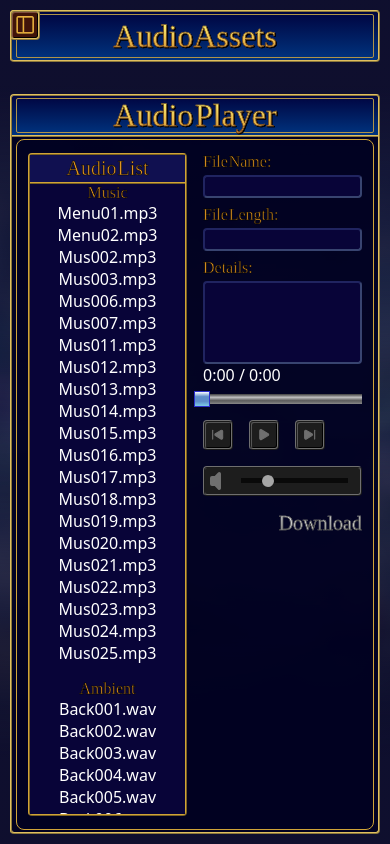
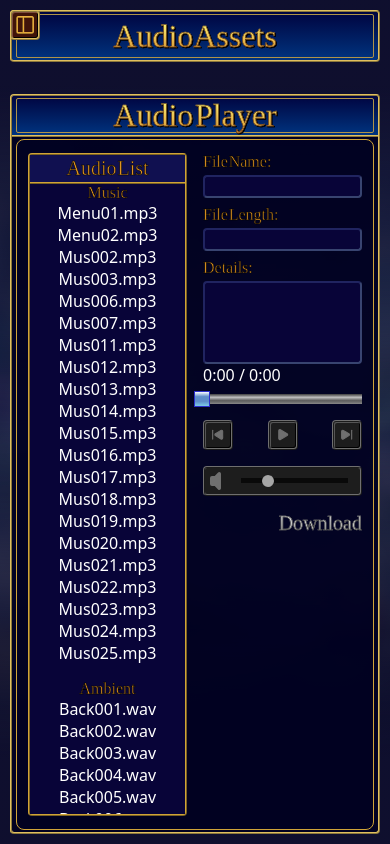
Before and after one commit to MGSimard/myth-war-archive-v2, a React (Vite) app: page /assets/audio in a window 390 px wide. Built offline with nearby package versions, Linux system fonts and the light colour scheme; a web font is replaced by a local one.

Commit message:
Responsive hacks

```diff
--- a/src/_styles/global.css
+++ b/src/_styles/global.css
@@ -999,6 +999,7 @@ textarea[readonly] {
 #controls-bottom {
   display: flex;
   align-items: center;
+  justify-content: space-between;
   gap: 1.6rem;
   flex-wrap: wrap;
 }
@@ -1019,13 +1020,13 @@ textarea[readonly] {
   }
 }
 #volume-control {
+  flex-grow: 2;
   display: flex;
   align-items: center;
   gap: 0.8rem;
   height: 3rem;
   max-width: 20rem;
   min-width: 10rem;
-  width: 100%;
   padding: 0.4rem 1.2rem 0.4rem 0.4rem;
   color: var(--clrGoldInnerLineLight);
   border: 0.2rem ridge var(--clrGoldOuterLeftFrameHighlight);
```
